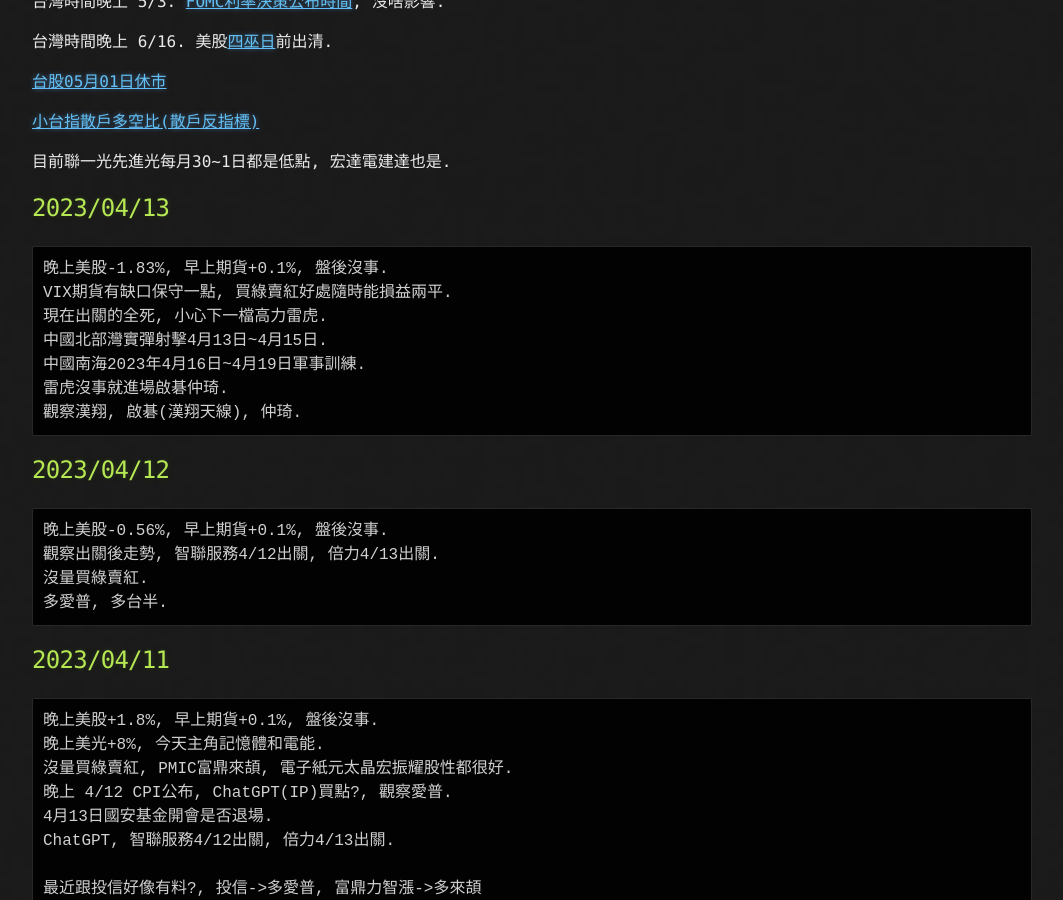
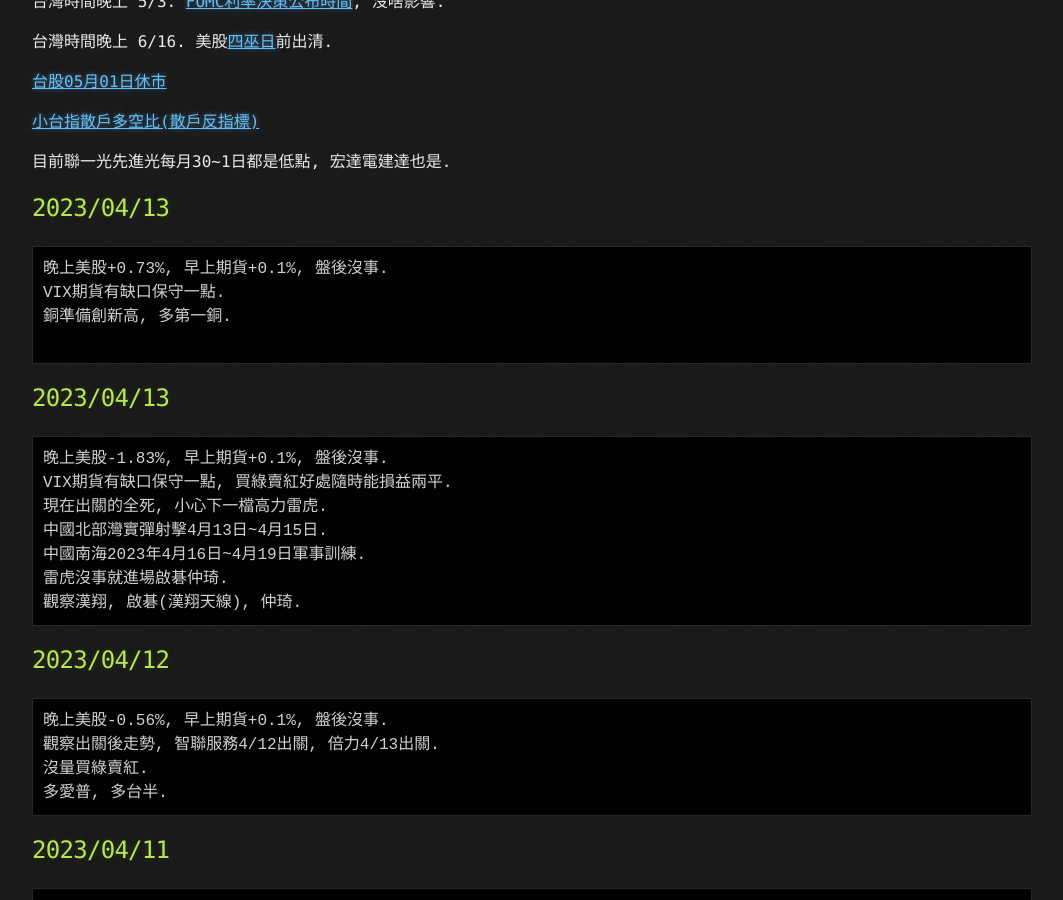
Before and after one commit to lepg5487/Stock_God, a Jekyll site: the page built from index.md, in a window 1280 px wide and 900 px high, scrolled down 388 px. Shown: the whole window, without its empty margins (108-1171 px from the left). Built offline with Jekyll 4.4.1, drawn with Linux system fonts in a browser that asks for light colours; our own code applies the rules of GitHub Pages for plain Markdown files.

Commit message:
Update index.md

````diff
--- a/index.md
+++ b/index.md
@@ -17,6 +17,14 @@
 [小台指散戶多空比(散戶反指標)](https://www.macromicro.me/charts/20069/tw-mtx-long-to-short-ratio-of-individual-player)
 
 目前聯一光先進光每月30~1日都是低點, 宏達電建達也是.
+
+## 2023/04/13
+```
+晚上美股+0.73%, 早上期貨+0.1%, 盤後沒事.
+VIX期貨有缺口保守一點.
+銅準備創新高, 多第一銅.
+
+```
 
 ## 2023/04/13
 ```
````
